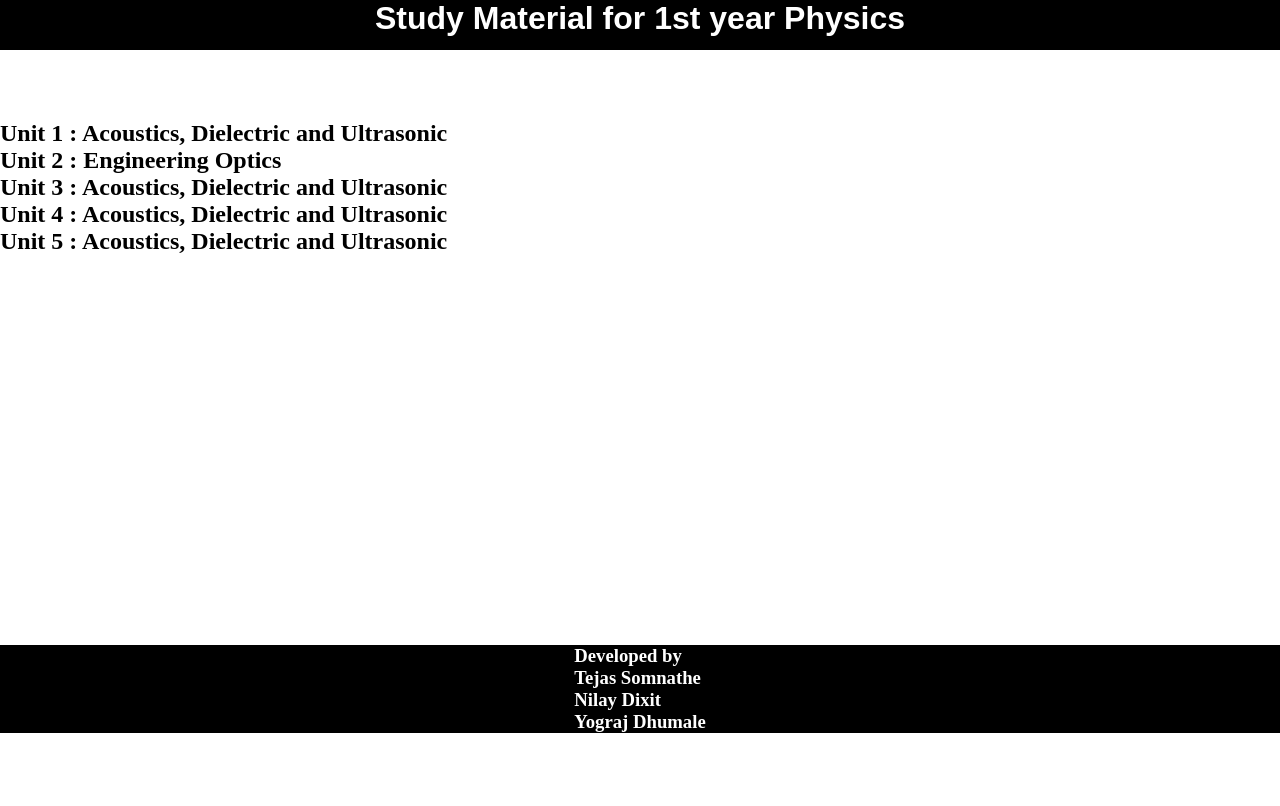
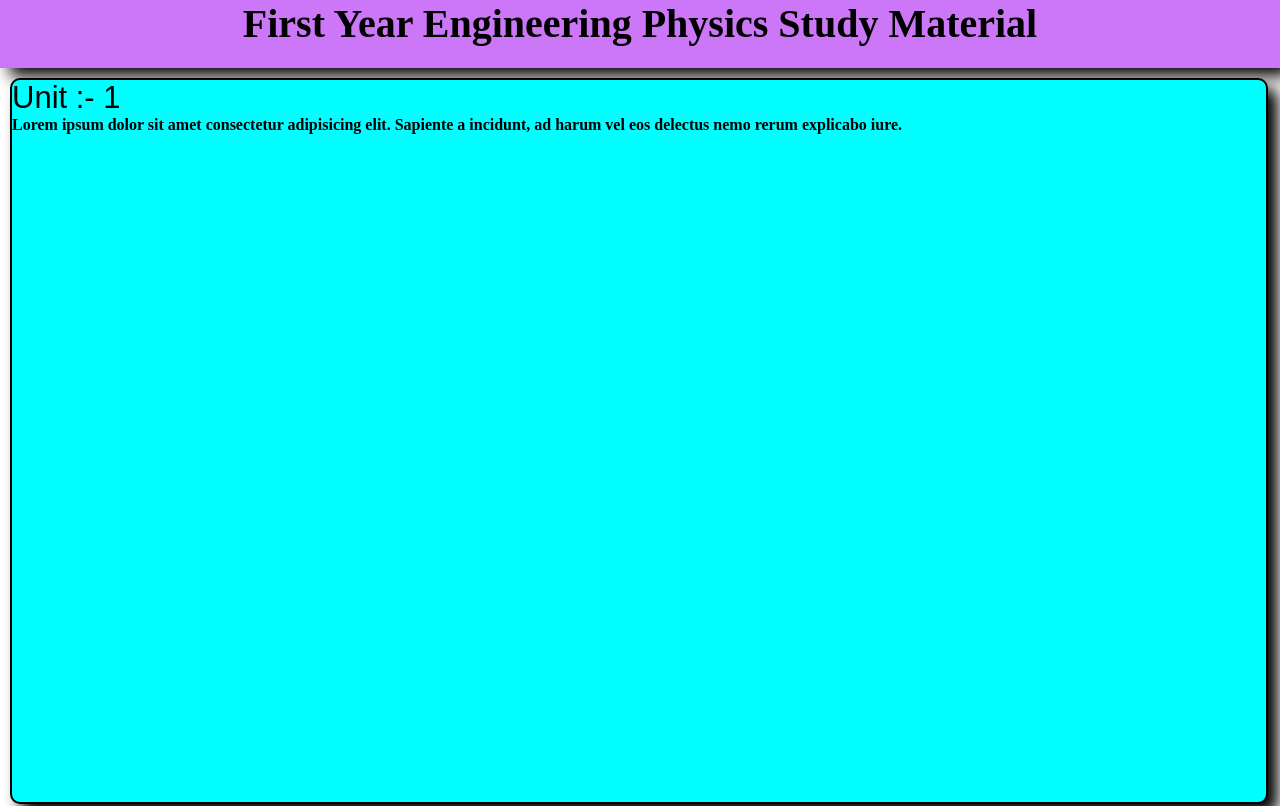
Before and after one commit to TejasSomnathe/physics-Project-website, a plain HTML site: page index.html in a window 1280 px wide. Shown: the top 806 px of the page. Drawn offline with Linux system fonts and the light colour scheme.

Commit message:
creating its design

```diff
--- a/index.html
+++ b/index.html
@@ -1,45 +1,48 @@
 <!DOCTYPE html>
 <html>
-<head>
-    <link rel="stylesheet" href="style.css">
-    <title>Physics Project Website</title>
-</head>
-<body>
+  <head>
+    <link rel="stylesheet" href="style.css" />
+    <title>Physics Study Material</title>
+  </head>
+  <body>
     <header class="navBar">
-<div>
-<h1>Study Material for 1st year Physics</h1>
-</div>
+      <a> First Year Engineering Physics Study Material</a>
     </header>
 
     <main>
-<span>
-
-    <h2>
-        Unit 1 : Acoustics, Dielectric and Ultrasonic
-    </h2>
-    <h2>
-        Unit 2 : Engineering Optics
-    </h2>
-    <h2>
-        Unit 3 : Acoustics, Dielectric and Ultrasonic
-    </h2>
-    <h2>
-        Unit 4 : Acoustics, Dielectric and Ultrasonic
-    </h2>
-    <h2>
-        Unit 5 : Acoustics, Dielectric and Ultrasonic
-    </h2>
-
-</span>
+      <div class="contentBox">
+        <a class="contentBoxHeading">Unit :- 1</a>
+        <h4>
+          Lorem ipsum dolor sit amet consectetur adipisicing elit. Sapiente a
+          incidunt, ad harum vel eos delectus nemo rerum explicabo iure.
+        </h4>
+        <iframe
+          width="400"
+          height="300"
+          src=""
+          title="YouTube video player"
+          frameborder="0"
+          allow="accelerometer; autoplay; clipboard-write; encrypted-media; gyroscope; picture-in-picture; web-share"
+          referrerpolicy="strict-origin-when-cross-origin"
+          frameborder="0"
+        ></iframe>
+      </div>
     </main>
 
     <footer>
-<h3>
-    Developed by <br>
-    Tejas Somnathe <br>
-    Nilay Dixit <br>
-    Yograj Dhumale
-</h3>
+      <a href="https://github.com/TejasSomnathe"
+        ><img src="git.png" alt="GitHub Image"
+      /></a>
+
+      <a href="https://www.instagram.com/tejas_somnathe/"
+        ><img src="insta2.png" alt="Instagram Hub Image"
+      /></a>
+
+      <a href="https://www.linkedin.com/in/tejas-somnathe-a640382b5/"
+        ><img src="linkedin.png" alt="Linked In Hub Image"
+      /></a>
     </footer>
-</body>
+
+    <div class="disclaimer">This Video Is Only For Educational Purpose</div>
+  </body>
 </html>
--- a/style.css
+++ b/style.css
@@ -1,33 +1,61 @@
-*{
-    padding:0 px;
+* {
     margin: 0px;
-}
+    padding: 0px;
+    scrollbar-width: none;
+  }
 
-.navBar{
-    background-color: rgb(0, 0, 0) ;
-    height: 50px;
-    display: flex;
-    /* font-style: bold; */
-    font-family: fantasy;
-    color: white;
+  header {
     display: flex;
     justify-content: center;
-    position: fixed;
-    width: 100%;
+    height: 68px;
+    background-color: rgb(204, 119, 247);
+    box-shadow: 10px 8px 15px black;
+  }
 
-}
+  header a {
+    font-size: 40px;
+    font-weight: 800;
+  }
 
-main span h2{
-    position:relative;
-    top: 120px;
-}
+  .contentBox {
+    height: 722px;
+    width: 98vw;
+    border-radius: 10px;
+    background-color: aqua;
+    border: 2px solid black;
+    display: inline-block;
+    box-shadow: 10px 10px 15px black;
+    margin: 10px;
+    margin-right: 10px;
+  }
 
+  .contentBoxHeading {
+    font-size: 31px;
+    font-family: fantasy;
+  }
 
-footer h3{
-    background-color: rgb(0, 0, 0) ;
-    color: white;
-    position: relative;
-    top: 510px;
+  footer {
     display: flex;
     justify-content: center;
-}
+    position: relative;
+    top: 643px;
+    background-color: rgb(124, 139, 239);
+    height: 100px;
+  }
+
+  footer a img {
+    height: 52px;
+    width: 52px;
+    border-radius: 10px;
+    position: relative;
+    bottom: -28px;
+    margin-right: 25px;
+  }
+
+  .disclaimer {
+    background-color: rgb(124, 139, 239);
+    position: relative;
+    top: 643px;
+    display: flex;
+    justify-content: center;
+  }
```
